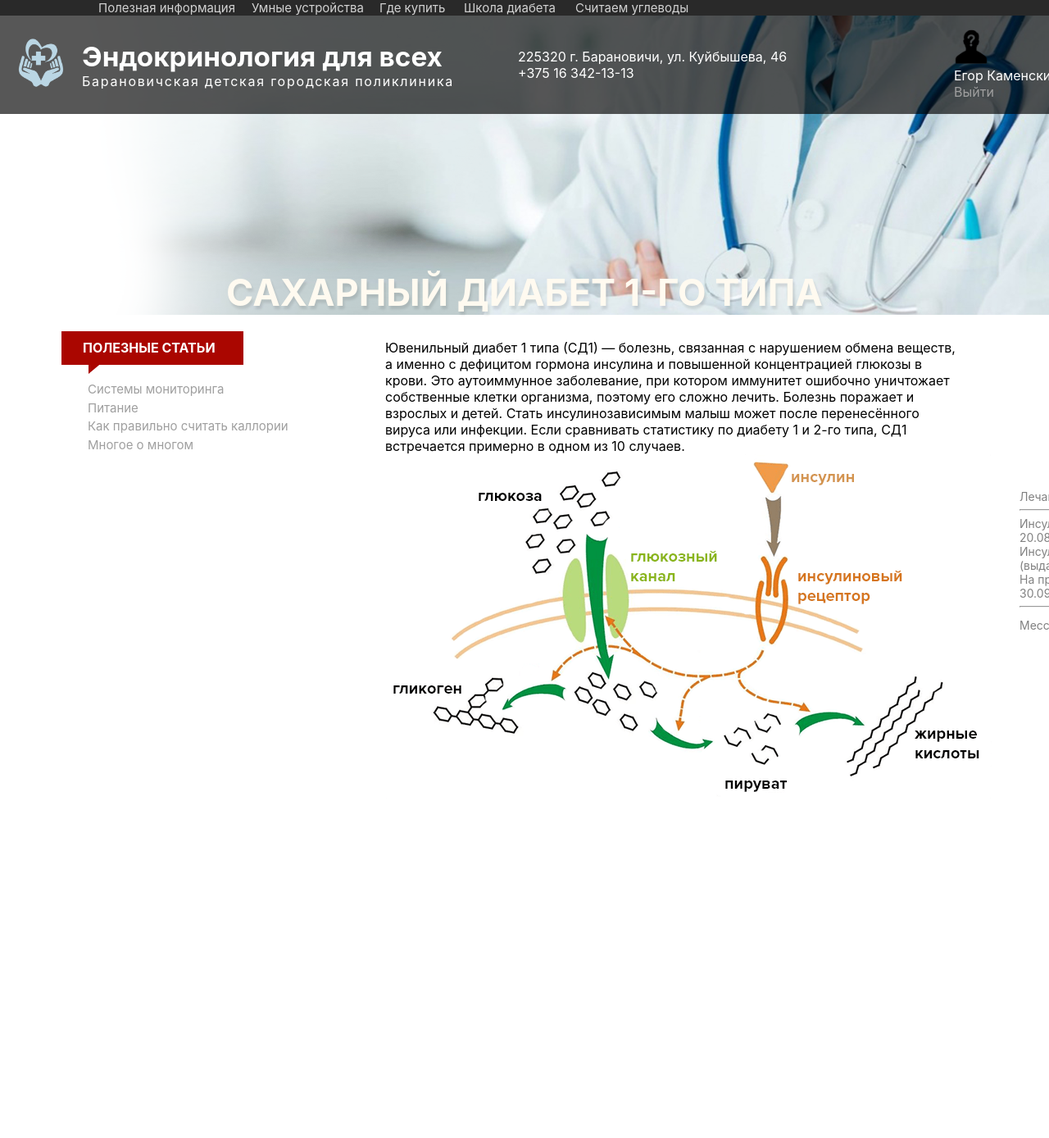
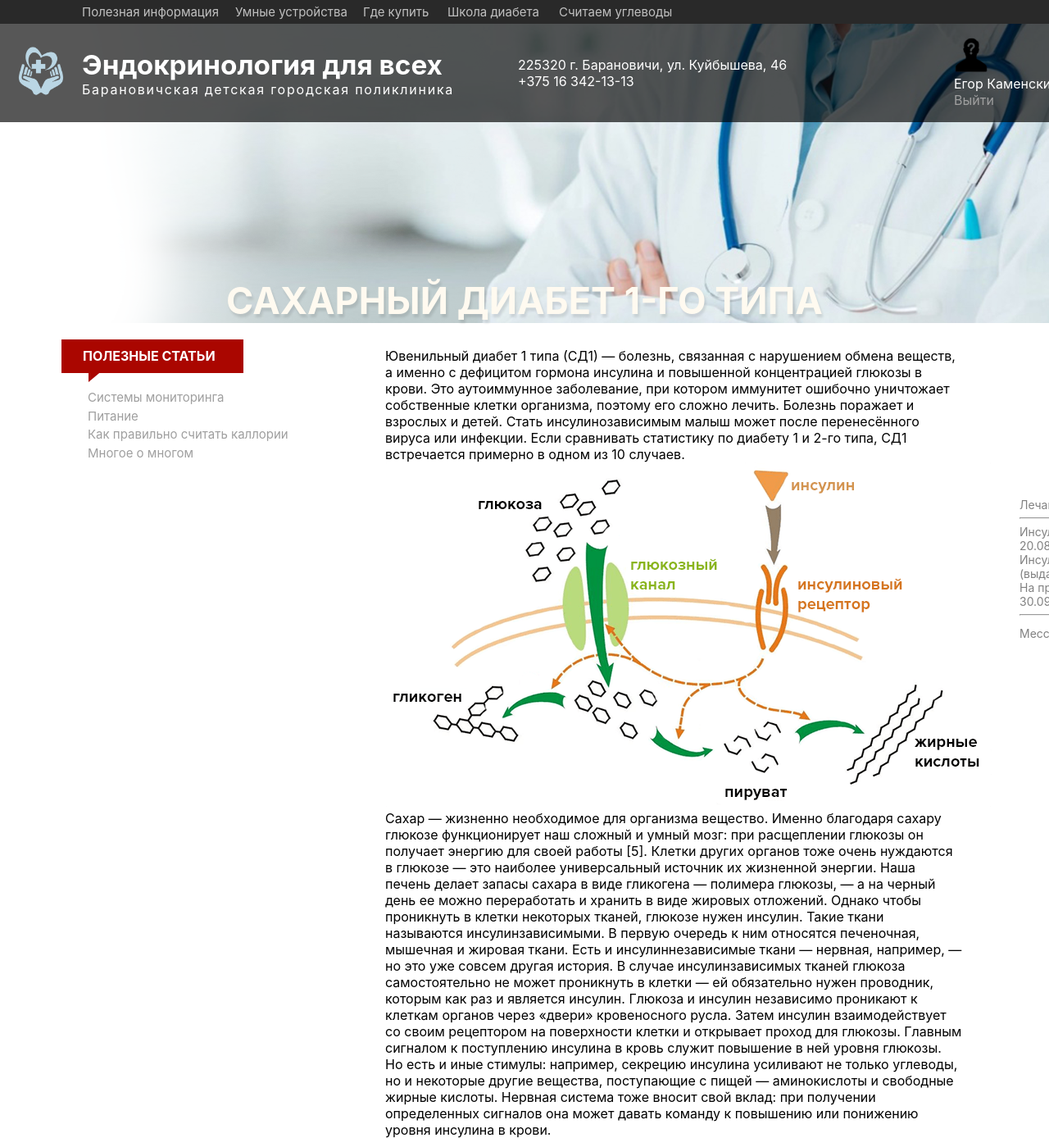
Before and after one commit to Satyricons/react-learn, a React (Create React App) app: page /body in a window 1280 px wide. Shown: the top 1388 px of the page at 82% size. Before the commit the page ends 978 px from the top, so only its background shows below. Built offline with nearby package versions, Linux system fonts and the light colour scheme.

Commit message:
Make body 3

```diff
--- a/src/components/body/body.jsx
+++ b/src/components/body/body.jsx
@@ -22,7 +22,12 @@ const Body = () => {
 
                     <div>
                         <div>Ювенильный диабет 1 типа (СД1) — болезнь, связанная с нарушением обмена веществ, а именно с дефицитом гормона инсулина и повышенной концентрацией глюкозы в крови. Это аутоиммунное заболевание, при котором иммунитет ошибочно уничтожает собственные клетки организма, поэтому его сложно лечить. Болезнь поражает и взрослых и детей. Стать инсулинозависимым малыш может после перенесённого вируса или инфекции. Если сравнивать статистику по диабету 1 и 2-го типа, СД1 встречается примерно в одном из 10 случаев.</div>
-                        <img src={schema} alt="img"/>
+                        <div><img src={schema} alt="img"/></div>
+                        <div>Сахар — жизненно необходимое для организма вещество. Именно благодаря сахару глюкозе функционирует наш сложный и умный мозг: при расщеплении глюкозы он получает энергию для своей работы [5]. Клетки других органов тоже очень нуждаются в глюкозе — это наиболее универсальный источник их жизненной энергии. Наша печень делает запасы сахара в виде гликогена — полимера глюкозы, — а на черный день ее можно переработать и хранить в виде жировых отложений. Однако чтобы проникнуть в клетки некоторых тканей, глюкозе нужен инсулин. Такие ткани называются инсулинзависимыми. В первую очередь к ним относятся печеночная, мышечная и жировая ткани. Есть и инсулиннезависимые ткани — нервная, например, — но это уже совсем другая история.
+
+                            В случае инсулинзависимых тканей глюкоза самостоятельно не может проникнуть в клетки — ей обязательно нужен проводник, которым как раз и является инсулин. Глюкоза и инсулин независимо проникают к клеткам органов через «двери» кровеносного русла. Затем инсулин взаимодействует со своим рецептором на поверхности клетки и открывает проход для глюкозы.
+
+                            Главным сигналом к поступлению инсулина в кровь служит повышение в ней уровня глюкозы. Но есть и иные стимулы: например, секрецию инсулина усиливают не только углеводы, но и некоторые другие вещества, поступающие с пищей — аминокислоты и свободные жирные кислоты. Нервная система тоже вносит свой вклад: при получении определенных сигналов она может давать команду к повышению или понижению уровня инсулина в крови.</div>
                     </div>
 
                     <div className={bodycss.item3}>
--- a/src/components/prehead/prehead.module.css
+++ b/src/components/prehead/prehead.module.css
@@ -4,8 +4,10 @@
     column-gap: 10px;
     list-style-type: none;
     margin: 0px;
-    margin-left: 80px;
-    color: #d2d2d2;
+    margin-left: 60px;
+    color: #c0c0c0;
+    padding-top: 5px;
+    padding-bottom: 5px;
 }
 
 .li{
```
